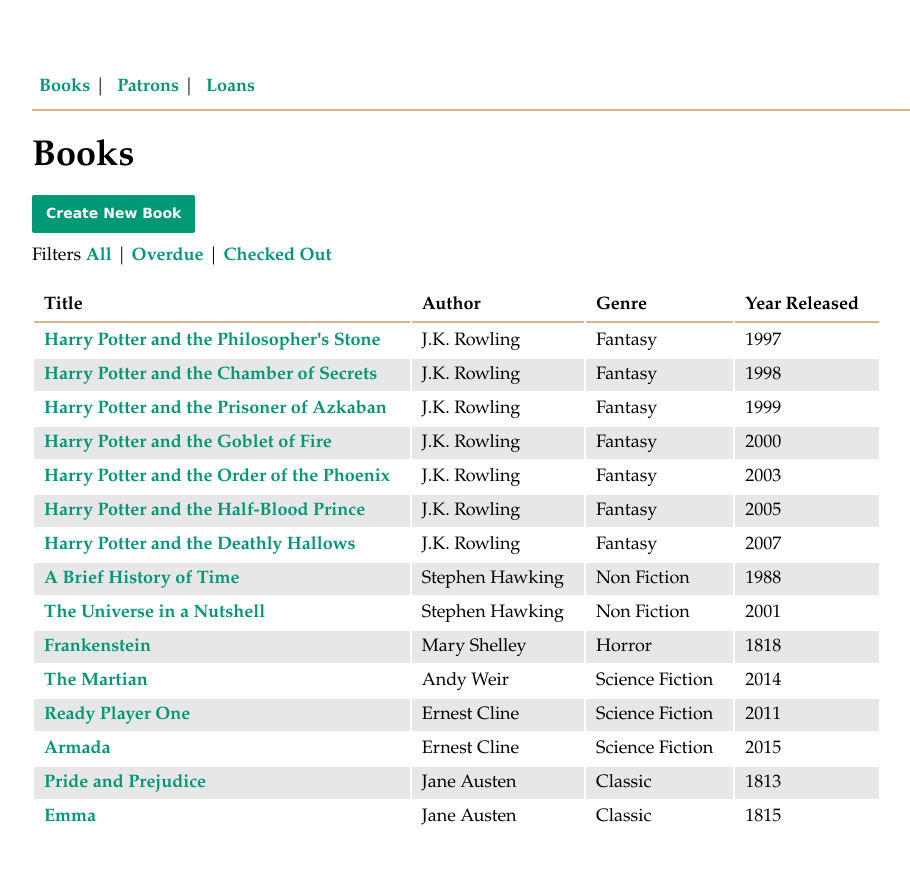
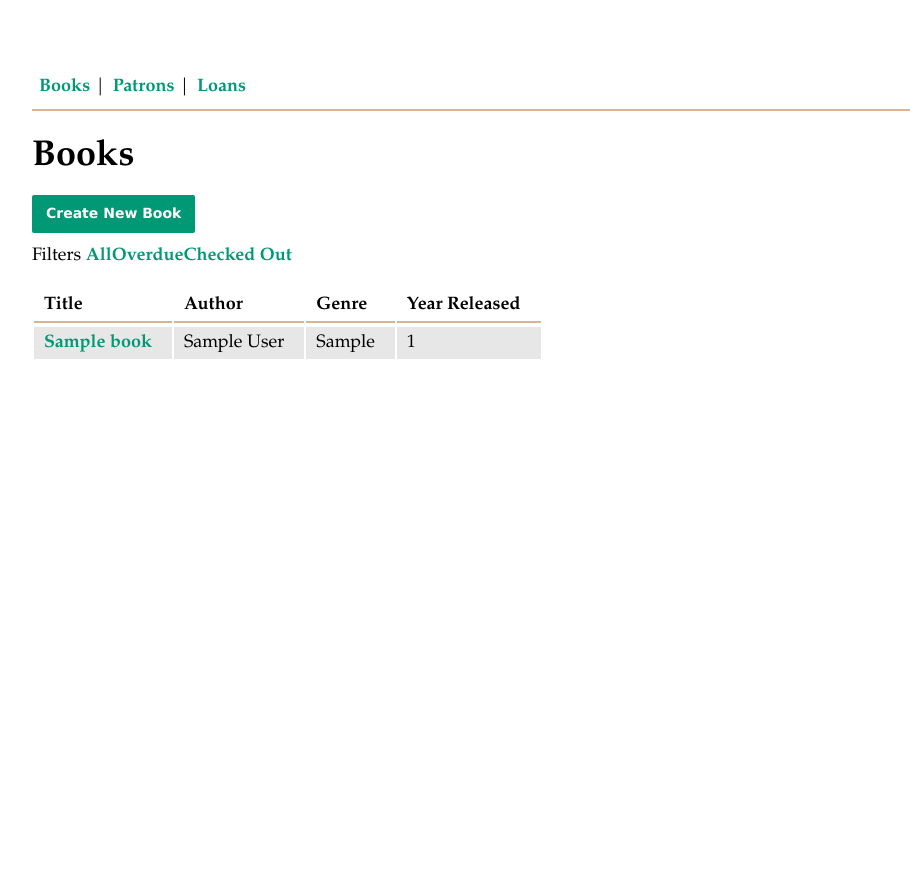
Before and after one commit to tallerico/Treehouse-FSJS-Project-10, a Node server app: page /all_books in a window 1280 px wide. Shown: the whole page, without its empty margins (26-936 px from the left). After the commit the page ends 359 px from the top, so only its background shows below. Run offline with Node 20, Linux system fonts and the light colour scheme; tables that the repository leaves empty hold one stand-in row (values such as "Sample post"); some libraries are stand-ins or nearby versions.

Commit message:
adds route for book detail but am currently getting error

```diff
--- a/routes/index.js
+++ b/routes/index.js
@@ -1,7 +1,7 @@
 const express = require('express')
 const router = express.Router()
 
-const books_controller = require('../controllers/booksController')
+const { books } = require('../models')
 
 /* GET home page. */
 router.get('/', (req, res, next) => {
@@ -11,8 +11,24 @@ router.get('/', (req, res, next) => {
 /* GET all_books page */
 
 router.get('/all_books', (req, res, next) => {
-	const books = books_controller.getBooks
-	res.render('all_books', { books })
+	books
+		.findAll({
+			attributes: ['id', 'title', 'author', 'genre', 'first_published'],
+		})
+		.then(books => {
+			res.render('all_books', { books })
+		})
 })
 
+router.get('/book_detail/:id', (req, res, next) => {
+	books
+		.findAll({
+			where: {
+				id: req.params.id,
+			},
+		})
+		.then(book => {
+			res.render('book_detail', { book })
+		})
+})
 module.exports = router
--- a/views/all_books.pug
+++ b/views/all_books.pug
@@ -1,124 +1,37 @@
-<!DOCTYPE html>
-<html>
-
-<head>
-    <title>Books</title>
-    <link rel="stylesheet" href="stylesheets/style.css">
-</head>
-<nav>
-    <ul>
-        <li><a href="all_books.html">Books</a></li>
-        <li><a href="all_patrons.html">Patrons</a></li>
-        <li><a href="all_loans.html">Loans</a></li>
-    </ul>
-</nav>
-
-<body>
-    <h1>Books</h1>
-    <p> <a href="new_book.html" class="button" class="button">Create New Book</a></p>
-    <p>Filters <a href="all_books.html">All</a> | <a href="overdue_books.html">Overdue</a> | <a href="checked_books.html">Checked Out</a></p>
-    <table>
-        <thead>
-            <tr>
-                <th>Title</th>
-                <th>Author</th>
-                <th>Genre</th>
-                <th>Year Released</th>
-            </tr>
-        </thead>
-        <tbody>
-            <tr>
-                <td><a href="book_detail.html">Harry Potter and the Philosopher's Stone</a></td>
-                <td>J.K. Rowling</td>
-                <td>Fantasy</td>
-                <td>1997</td>
-            </tr>
-            <tr>
-                <td><a href="book_detail.html">Harry Potter and the Chamber of Secrets</a></td>
-                <td>J.K. Rowling</td>
-                <td>Fantasy</td>
-                <td>1998</td>
-            </tr>
-            <tr>
-                <td><a href="book_detail.html">Harry Potter and the Prisoner of Azkaban</a></td>
-                <td>J.K. Rowling</td>
-                <td>Fantasy</td>
-                <td>1999</td>
-            </tr>
-            <tr>
-                <td><a href="book_detail.html">Harry Potter and the Goblet of Fire</a></td>
-                <td>J.K. Rowling</td>
-                <td>Fantasy</td>
-                <td>2000</td>
-            </tr>
-            <tr>
-                <td><a href="book_detail.html">Harry Potter and the Order of the Phoenix</a></td>
-                <td>J.K. Rowling</td>
-                <td>Fantasy</td>
-                <td>2003</td>
-            </tr>
-            <tr>
-                <td><a href="book_detail.html">Harry Potter and the Half-Blood Prince</a></td>
-                <td>J.K. Rowling</td>
-                <td>Fantasy</td>
-                <td>2005</td>
-            </tr>
-            <tr>
-                <td><a href="book_detail.html">Harry Potter and the Deathly Hallows</a></td>
-                <td>J.K. Rowling</td>
-                <td>Fantasy</td>
-                <td>2007</td>
-            </tr>
-            <tr>
-                <td><a href="book_detail.html">A Brief History of Time</a></td>
-                <td>Stephen Hawking</td>
-                <td>Non Fiction</td>
-                <td>1988</td>
-            </tr>
-            <tr>
-                <td><a href="book_detail.html">The Universe in a Nutshell</a></td>
-                <td>Stephen Hawking</td>
-                <td>Non Fiction</td>
-                <td>2001</td>
-            </tr>
-            <tr>
-                <td><a href="book_detail.html">Frankenstein</a></td>
-                <td>Mary Shelley</td>
-                <td>Horror</td>
-                <td>1818</td>
-            </tr>
-            <tr>
-                <td><a href="book_detail.html">The Martian</a></td>
-                <td>Andy Weir</td>
-                <td>Science Fiction</td>
-                <td>2014</td>
-            </tr>
-            <tr>
-                <td><a href="book_detail.html">Ready Player One</a></td>
-                <td>Ernest Cline</td>
-                <td>Science Fiction</td>
-                <td>2011</td>
-            </tr>
-            <tr>
-                <td><a href="book_detail.html">Armada</a></td>
-                <td>Ernest Cline</td>
-                <td>Science Fiction</td>
-                <td>2015</td>
-            </tr>
-            <tr>
-                <td><a href="book_detail.html">Pride and Prejudice</a></td>
-                <td>Jane Austen</td>
-                <td>Classic</td>
-                <td>1813</td>
-            </tr>
-            <tr>
-                <td><a href="book_detail.html">Emma</a></td>
-                <td>Jane Austen</td>
-                <td>Classic</td>
-                <td>1815</td>
-            </tr>
-        </tbody>
-    </table>
-</body>
-
-</html>
+doctype html
+html
+  head
+    title Books
+    link(rel='stylesheet', href='stylesheets/style.css')
+  body
+    nav
+      ul
+        li
+          a(href='all_books') Books
+        li
+          a(href='all_patrons.html') Patrons
+        li
+          a(href='all_loans.html') Loans
+    h1 Books
+    p
+      a.button(href='new_book.html') Create New Book
+    p
+      | Filters
+      a(href='all_books') All
+      a(href='overdue_books.html') Overdue
+      a(href='checked_books.html') Checked Out
+    table
+      thead
+        tr
+          th Title
+          th Author
+          th Genre
+          th Year Released
+      tbody
+        each book in books
+          tr
+          td
+            a(href=`book_detail/${book.dataValues.id}`) #{book.dataValues.title}
+          td #{book.dataValues.author}
+          td #{book.dataValues.genre}
+          td #{book.dataValues.first_published}
```
Also changed, not shown: controllers/booksController.js (+8 -6 lines), views/book_detail.pug (added, +51 -0 lines).
